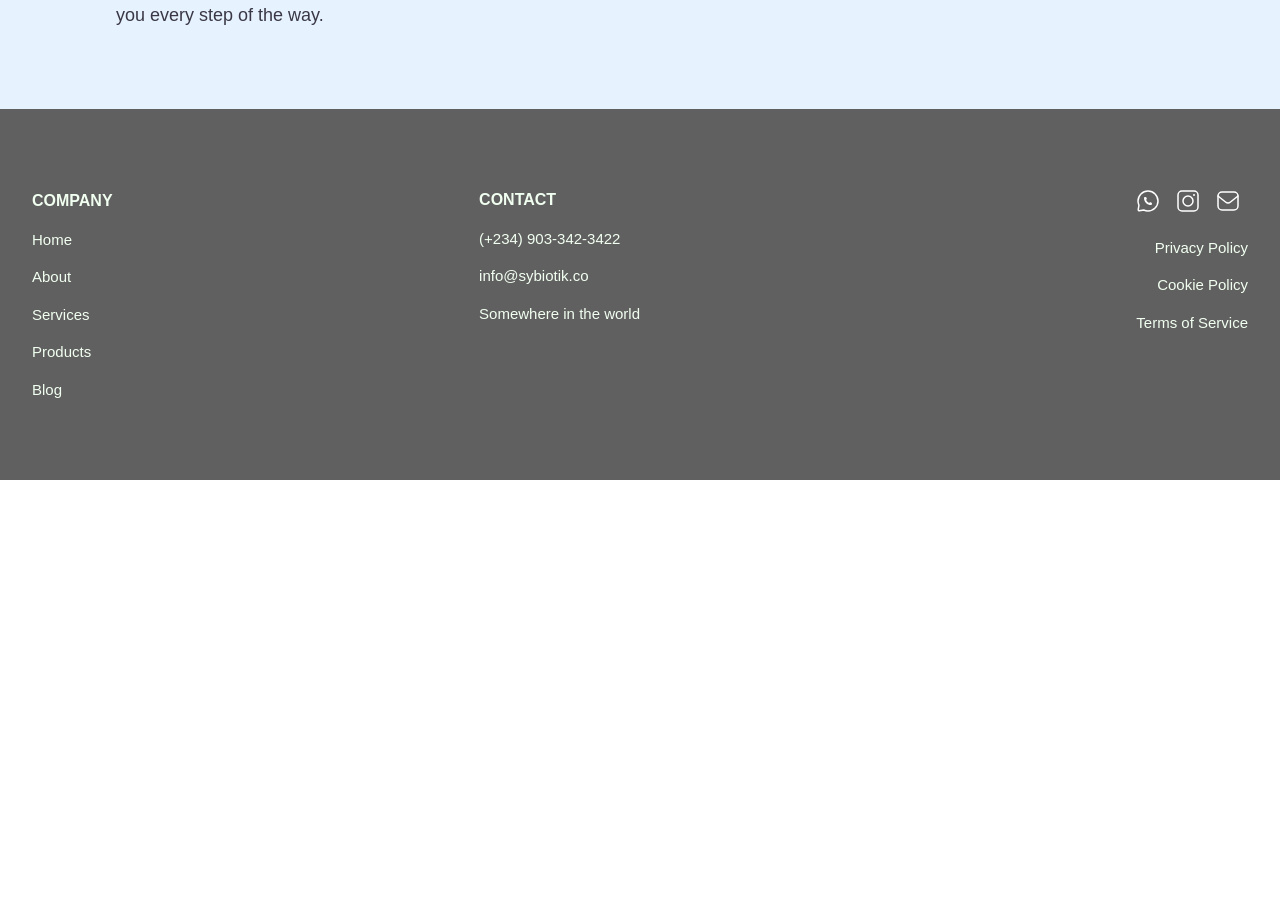
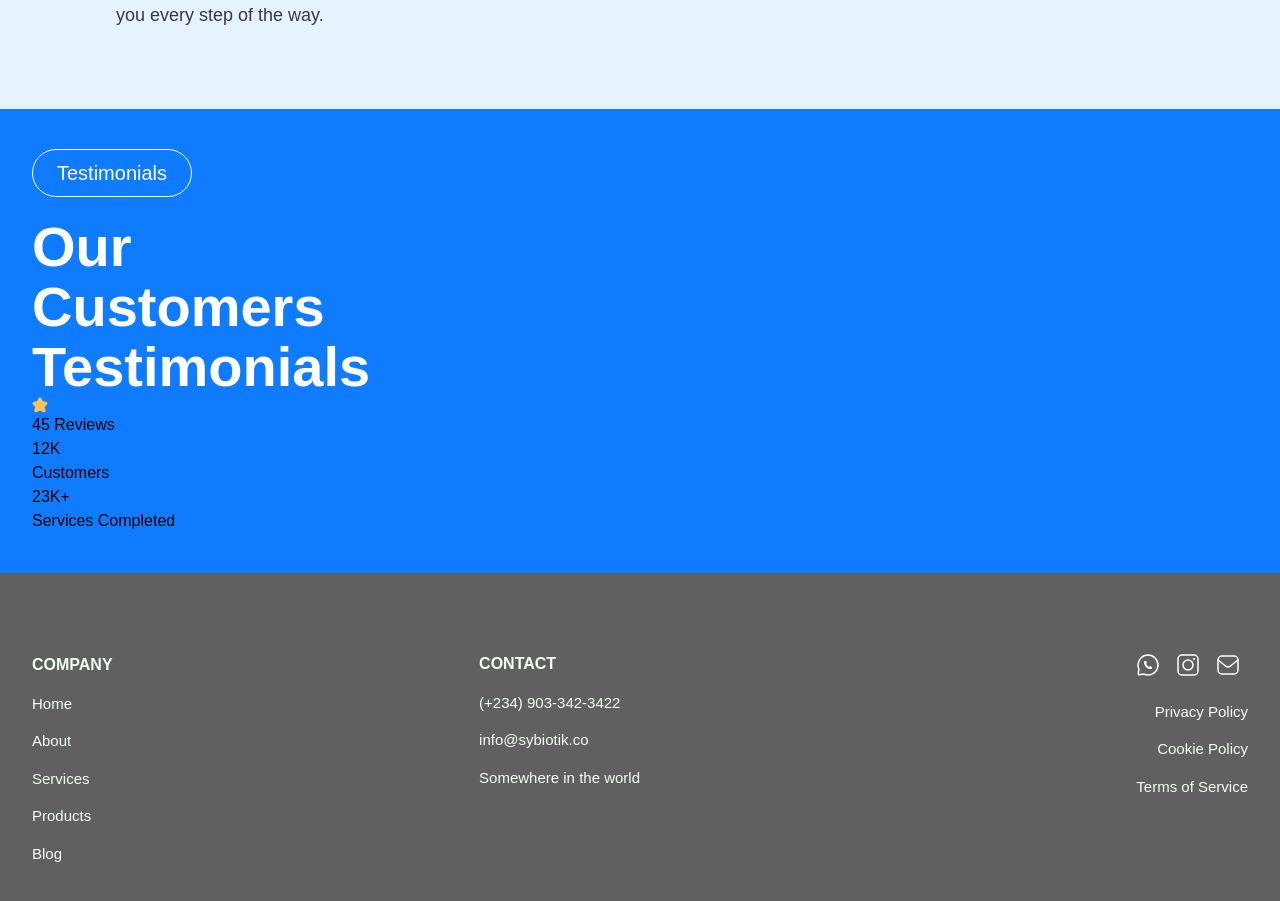
Before and after one commit to itsadaeze/symbiotik, a Next.js app: page / in a window 1280 px wide. Shown: the part 2927-3828 px from the top of the page. Before the commit the page ends 3407 px from the top, so only its background shows below. Built offline with nearby package versions, Linux system fonts and the light colour scheme.

Commit message:
added testimonial section

```diff
--- a/public/assets/icons/index.ts
+++ b/public/assets/icons/index.ts
@@ -5,6 +5,7 @@ import instagram from './instagram.svg'
 import gmail from './gmail.svg'
 import about_icon from './about_icon.svg'
 import whyusicon from './whyusicon.svg'
+import rating from './rating.svg'
 
 export {
     logo,
@@ -13,5 +14,6 @@ export {
     instagram,
     gmail,
     about_icon,
-    whyusicon
+    whyusicon,
+    rating,
 };
--- /dev/null
+++ b/src/app/components/testimonials.tsx
@@ -0,0 +1,39 @@
+import React from "react";
+import Button from "./ui/Button";
+import Image from "next/image";
+import * as icons from '../../../public/assets/icons'
+
+const Testimonial = () => {
+    return(
+        <section className=" bg-[#0F7BFF] px-[1rem] py-10  w-full md:px-[2rem] lg:px-8 ">
+            <div className='max-w-[1400px] mx-auto'>
+             <div className="w-1/3 ">
+             <Button
+            text="Testimonials"
+            textColor="text-[#1B1B26]"
+            borderColor="border-1 border-[#FFFFFF]"
+            className='font-[400] py-2 text-[white] text-[16px] lg:text-[20px]  '
+            />
+            <p className="font-[600] text-[56px] text-white leading-15 mt-5">Our Customers Testimonials</p>
+
+            <div>
+                <Image src={icons.rating} alt="rating" />
+                <p>45 Reviews</p>
+            </div>
+            <div>
+                <div>
+                    <p>12K</p>
+                    <p>Customers</p>
+                </div>
+                <div>
+                    <p>23K+</p>
+                    <p>Services Completed</p>
+                </div>
+            </div>
+             </div>
+            </div>
+        </section>
+    )
+}
+
+export default Testimonial
--- a/src/app/page.tsx
+++ b/src/app/page.tsx
@@ -2,6 +2,7 @@
 import AboutUs from "./components/aboutus";
 import HeroContainer from "./components/hero";
 import ProductSection from "./components/services";
+import Testimonial from "./components/testimonials";
 import WhyChooseUs from "./components/whyus";
 
 
@@ -13,6 +14,7 @@ export default function Home() {
     <AboutUs/>
     <ProductSection/>
     <WhyChooseUs/>
+    <Testimonial />
 
    </div>
   );
```
Also changed, not shown: public/assets/icons/rating.svg (added).
